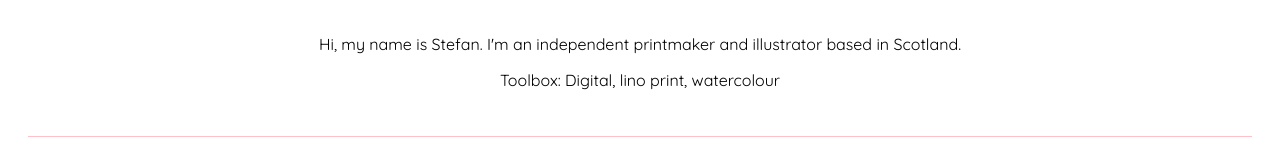
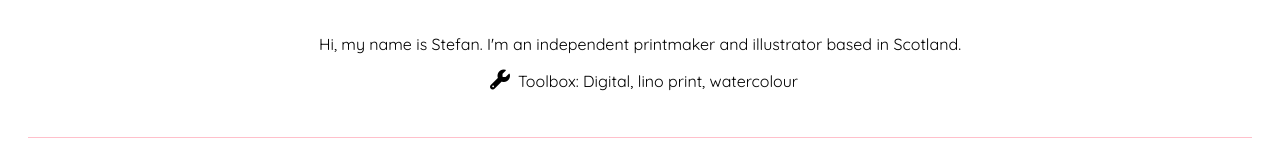
Before and after one commit to mochi-mallard/ANDSheCan, a website: page index.html in a window 1280 px wide. Shown: the part 243-403 px from the top of the page. Drawn offline with nearby package versions, Linux system fonts and the light colour scheme.

Commit message:
added wrench icon to intro-box

```diff
--- a/index.html
+++ b/index.html
@@ -43,7 +43,7 @@
         <center><p>
           Hi, my name is Stefan. I'm an independent printmaker and illustrator based in
           Scotland.
-        <p>Toolbox: Digital, lino print, watercolour</p>
+        <p><i class="fa-solid fa-wrench"></i>Toolbox: Digital, lino print, watercolour</p>
         </p></center>
       </div>
 
```
